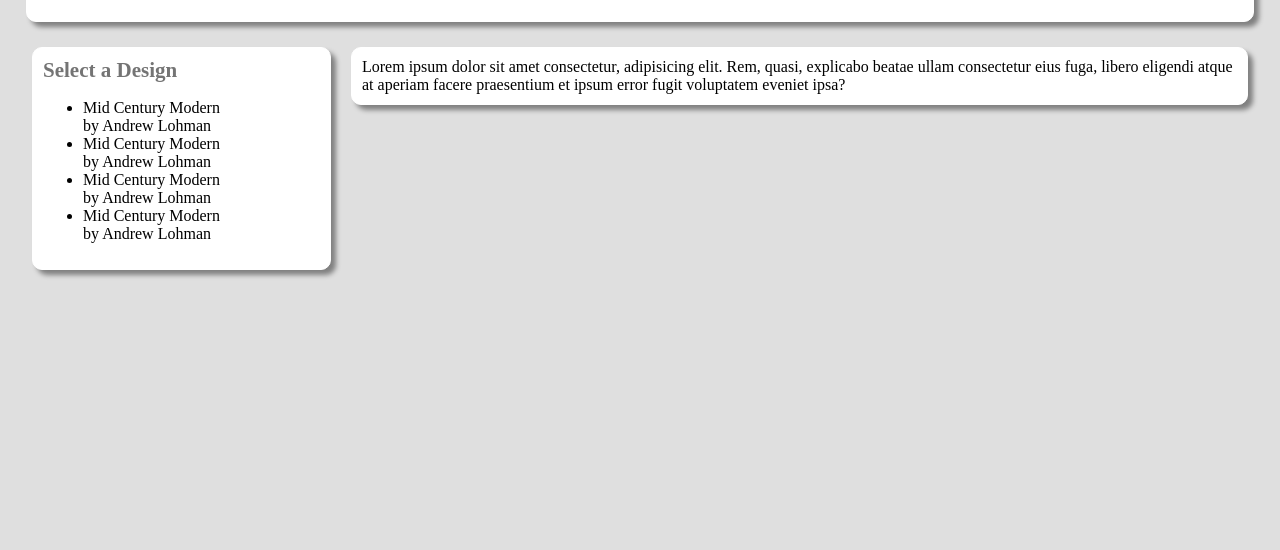
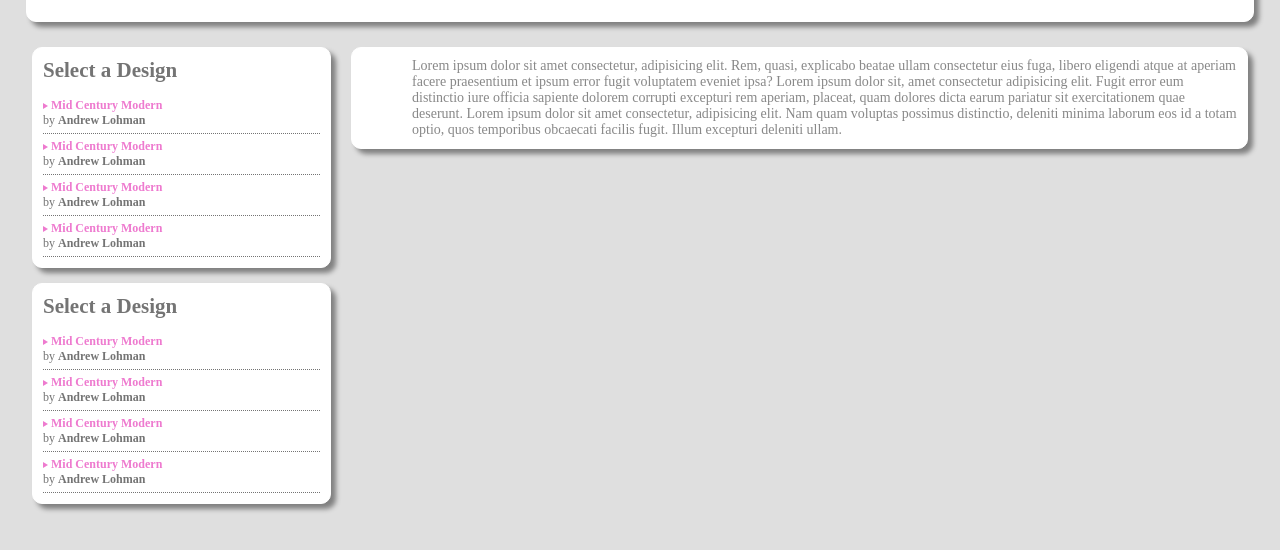
Before and after one commit to Anastasiia118/simple_template-pre-work-back-, a plain HTML site: page index.html in a window 1280 px wide. Shown: the part 150-700 px from the top of the page. Drawn offline with Linux system fonts and the light colour scheme.

Commit message:
main structure + css done

```diff
--- a/index.html
+++ b/index.html
@@ -56,12 +56,55 @@
                </li>
                     </ul>
                 </div>
+                <div class="side-bar-1 block-style">
+                    <h2>Select a Design</h2>
+                    <ul class="design-list">
+                        <li>
+                             <div class="design-item">
+                                <div class="triangle"></div>
+                                <span class="design-name">Mid Century Modern</span>
+                            </div>
+                            <div class="designer">
+                                by <span>Andrew Lohman</span>
+                            </div>
+                        </li>
+                        <li>
+                            <div class="design-item">
+                               <div class="triangle"></div>
+                               <span class="design-name">Mid Century Modern</span>
+                           </div>
+                           <div class="designer">
+                               by <span>Andrew Lohman</span>
+                           </div>
+                       </li>
+                       <li>
+                        <div class="design-item">
+                           <div class="triangle"></div>
+                           <span class="design-name">Mid Century Modern</span>
+                       </div>
+                       <div class="designer">
+                           by <span>Andrew Lohman</span>
+                       </div>
+                   </li>
+                   <li>
+                    <div class="design-item">
+                       <div class="triangle"></div>
+                       <span class="design-name">Mid Century Modern</span>
+                   </div>
+                   <div class="designer">
+                       by <span>Andrew Lohman</span>
+                   </div>
+               </li>
+                    </ul>
+                </div>
                 <div class="side-bar-2"></div>
                 <div class="side-bar-3"></div>
             </div>
             <div class="content-wrapper">
                 <article class="block-1 block-style">
                     Lorem ipsum dolor sit amet consectetur, adipisicing elit. Rem, quasi, explicabo beatae ullam consectetur eius fuga, libero eligendi atque at aperiam facere praesentium et ipsum error fugit voluptatem eveniet ipsa?
+                    Lorem ipsum dolor sit, amet consectetur adipisicing elit. Fugit error eum distinctio iure officia sapiente dolorem corrupti excepturi rem aperiam, placeat, quam dolores dicta earum pariatur sit exercitationem quae deserunt.
+                    Lorem ipsum dolor sit amet consectetur, adipisicing elit. Nam quam voluptas possimus distinctio, deleniti minima laborum eos id a totam optio, quos temporibus obcaecati facilis fugit. Illum excepturi deleniti ullam.
                 </article>
             </div>
         </div>
--- a/styles.css
+++ b/styles.css
@@ -40,6 +40,7 @@ header h3{
     padding: 10px;
     background-color: white;
     box-shadow: 5px 5px 5px grey;
+    margin-bottom: 15px;
 }
 .main-page {
     display: flex;
@@ -58,4 +59,44 @@ h2 {
     margin: 0;
     font-size: 21px;
     color: #747474;
+    margin-bottom: 10px;
 }
+.design-list {
+    list-style: none;
+    margin: 0;
+    padding: 0;
+}
+.design-list li{
+    padding: 5px 0;
+    border-bottom: 1px dotted #747474;
+}
+.triangle {
+    border-top: 3px solid transparent;
+    border-left: 5px solid #ee7acf;
+    border-bottom: 3px solid transparent;
+    width: 0;
+    height: 0;
+    margin-right: 3px;
+}
+.design-item {
+    display: flex;
+    align-items: center;
+}
+.design-name {
+    font-size: 12px;
+    color: #ee7acf;
+    font-weight: bold;
+}
+.designer {
+    font-size: 12px;
+    color: #747474;
+}
+.designer span {
+    font-weight: bold;
+}
+.block-1 {
+    padding-left: 60px;
+    color: #888888;
+    font-weight:500;
+    font-size: 14px;
+}
```
